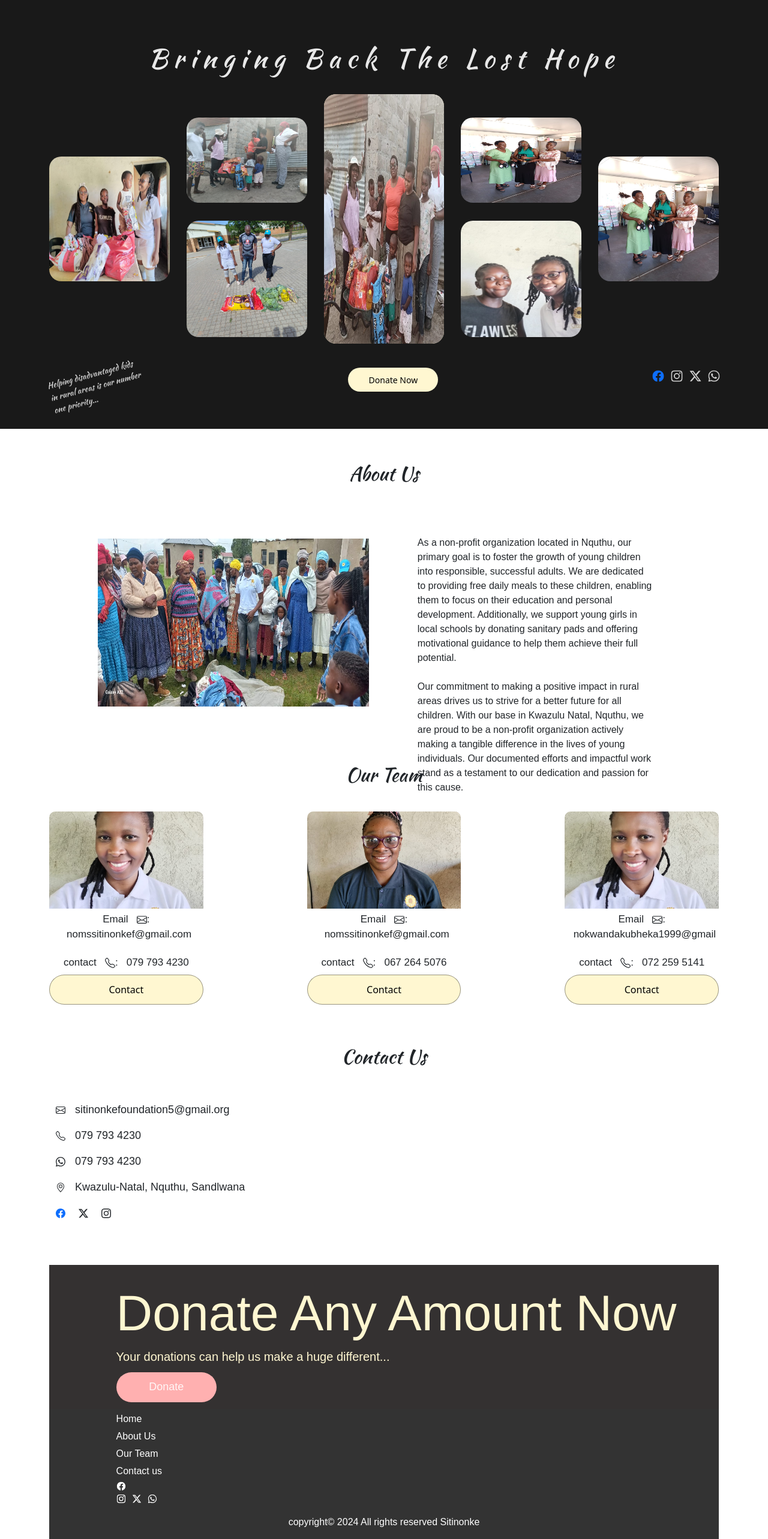
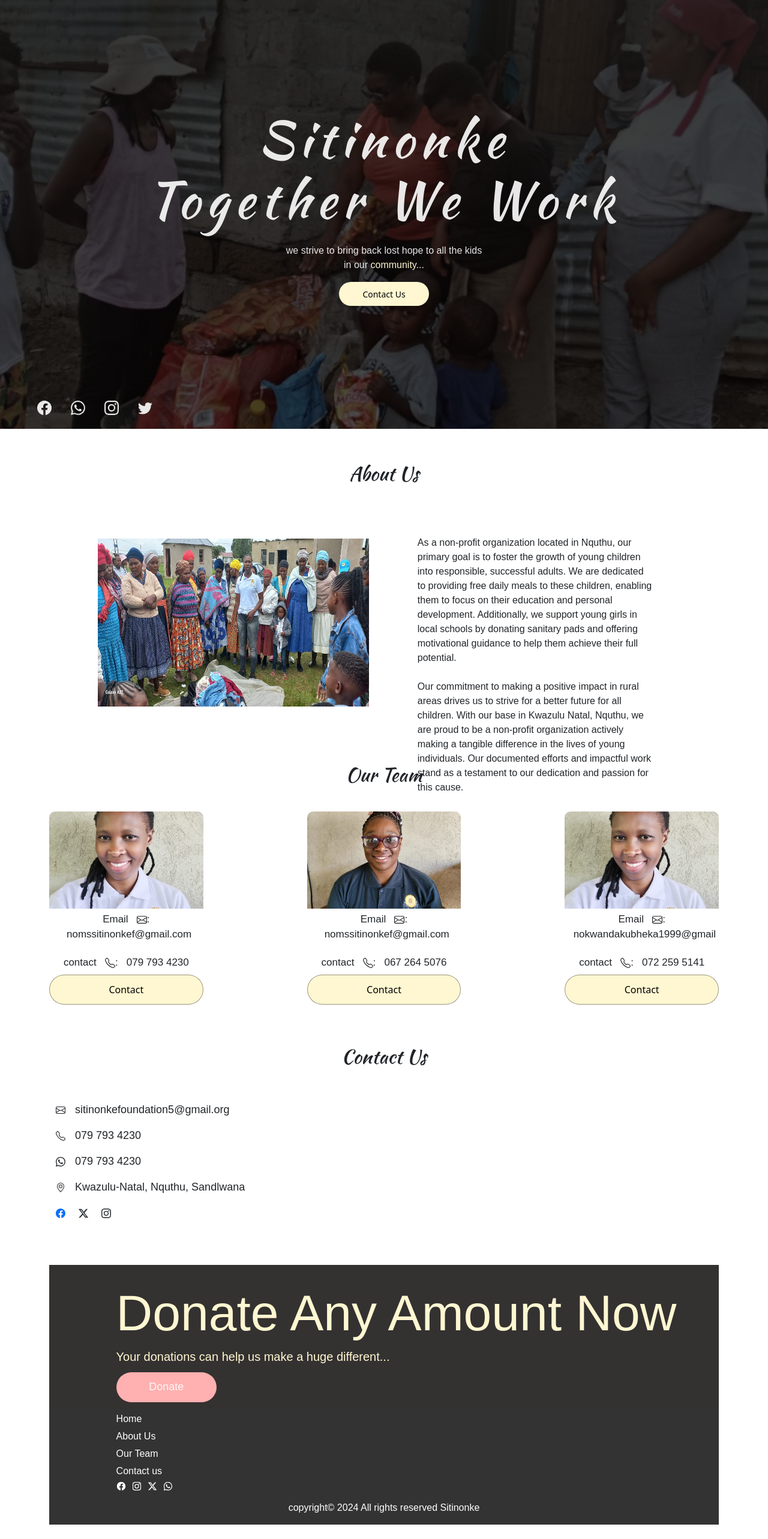
Before and after one commit to siyabongasamkelo/npo, a React (Create React App) app in the folder client/organization/: page / in a window 1280 px wide. Shown: the part 85-2651 px from the top of the page at 60% size. After the commit the page ends 2627 px from the top, so only its background shows below. Built offline with nearby package versions, Linux system fonts and the light colour scheme; a web font is replaced by a local one.

Commit message:
be the last commit

```diff
--- a/client/organization/src/components/ContactUs.js
+++ b/client/organization/src/components/ContactUs.js
@@ -42,6 +42,7 @@ const ContactUs = () => {
               <Facebook />
             </Link>
             <TwitterX />
+            <Link to="https://www.instagram.com/ssitinonkefoundation23/?utm_source=qr&igsh=MzNlNGNkZWQ4Mg%3D%3D"></Link>
             <Instagram />
           </p>
         </ContactDetails>
--- a/client/organization/src/components/Home.js
+++ b/client/organization/src/components/Home.js
@@ -1,11 +1,12 @@
 import React from "react";
 import { HeroSection, HomeCover } from "./Home.styled";
-import background from "../assets/img/background.jpg";
+// import background from "../assets/img/background.jpg";
 import Header from "./Header";
 import { Button } from "./common/Button.styled";
 import { Facebook, Whatsapp, Instagram, Twitter } from "react-bootstrap-icons";
 import { Container } from "react-bootstrap";
 import { HashLink } from "react-router-hash-link";
+import background from "../assets/img/org.jpg";
 
 const Home = () => {
   return (
@@ -14,7 +15,7 @@ const Home = () => {
         <Header />
         <HeroSection>
           <h1>
-            Bringing Back The Lost <br></br>Hope{" "}
+            Sitinonke <br></br>Together We Work
           </h1>
           <p>
             we strive to bring back lost hope to all the kids <br></br>in our{" "}
--- a/client/organization/src/components/common/Footer.js
+++ b/client/organization/src/components/common/Footer.js
@@ -13,11 +13,13 @@ const Footer = () => {
         <HashLink to="/#ourTeam">Our Team</HashLink>
         <HashLink to="/#contactUs">Contact us</HashLink>
         <div>
-          <p>
+          <p style={{ display: "flex", alignItems: "center" }}>
             <Link to={"https://www.facebook.com/profile.php?id=61561702177958"}>
               <Facebook />
             </Link>
-            <Instagram />
+            <Link to="https://www.instagram.com/ssitinonkefoundation23/?utm_source=qr&igsh=MzNlNGNkZWQ4Mg%3D%3D">
+              <Instagram />
+            </Link>
             <TwitterX />
             <Whatsapp />
           </p>
--- a/client/organization/src/components/common/Footer.styled.js
+++ b/client/organization/src/components/common/Footer.styled.js
@@ -26,6 +26,10 @@ export const Links = styled.div`
   }
   div {
     margin-left: -10px;
+    margin-top: 5px;
+    a {
+      padding-top: 0;
+    }
   }
   @media only screen and (max-width: 600px) {
     text-align: center;
--- a/client/organization/src/pages/HomePage.js
+++ b/client/organization/src/pages/HomePage.js
@@ -1,17 +1,15 @@
 import React from "react";
-// import Home from "../components/Home";
+import Home from "../components/Home";
 import AboutUs from "../components/AboutUs";
 import { Container } from "react-bootstrap";
 import ContactUs from "../components/ContactUs";
 import Donate from "../components/Donate";
 import Footer from "../components/common/Footer";
-import Home2 from "../components/Home2";
 
 const HomePage = () => {
   return (
     <div>
-      {/* <Home /> */}
-      <Home2 />
+      <Home />
       <Container>
         <AboutUs />
         <ContactUs />
```
